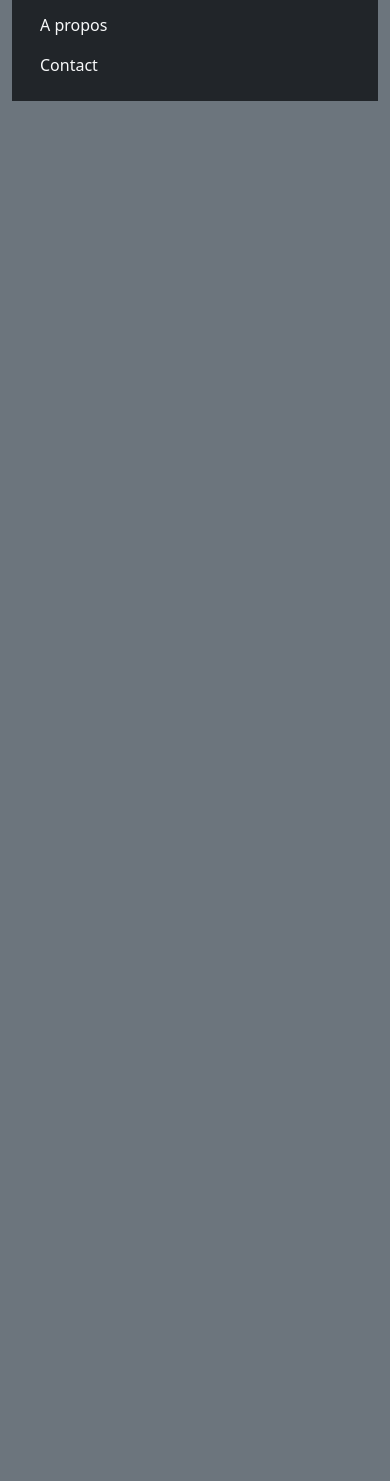
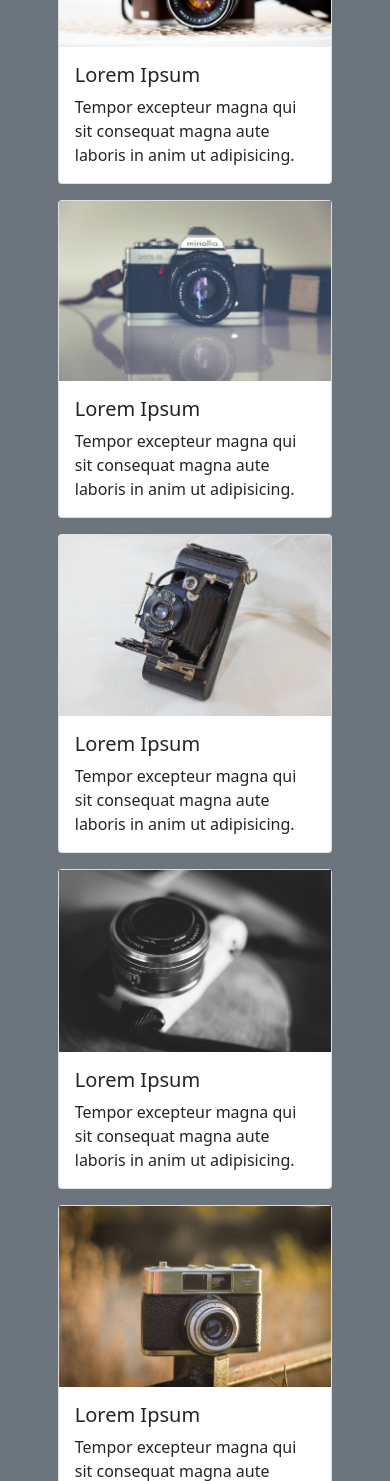
Before and after one commit to romainmontagnon/OC_RomainMontagnon_5_18012021, a website: page index.html in a window 390 px wide. Shown: the part 519-2000 px from the top of the page. Before the commit the page ends 844 px from the top, so only its background shows below. Drawn offline with nearby package versions, Linux system fonts and the light colour scheme.

Commit message:
landing page footer ok, presentation entreprise, responsive OK

```diff
--- a/index.html
+++ b/index.html
@@ -17,12 +17,12 @@
         <script src="https://kit.fontawesome.com/844f2c68d0.js" crossorigin="anonymous"></script>
     </head>
 
-    <body class="container bg-secondary">
+    <body class="container-lg bg-secondary">
         <main>
             <header>
-                <nav class="navbar navbar-expand-lg navbar-dark bg-dark">
-                    <div class="container-fluid">
-                        <a class="navbar-brand text-light navbar-dark" href="#">
+                <nav class="navbar navbar-expand-md navbar-dark bg-dark">
+                    <div class="container-fluid container-md">
+                        <a class="navbar-brand text-light navbar-dark" href="index.html">
                             <img src="img/logo/LOGO-alexander-andrews-soLEw77Napo-unsplash_CUT_small.png" width="30" height="30" alt="Logo Orinico">
                             <span>Orinoco Camera</span>
                         </a>
@@ -74,10 +74,87 @@
                             <img src="img/img/landing_hero_small_dan-freeman-rBY_CjoyItM-unsplash.png" class="d-block w-100" alt="appareil leica">
                           </div>
                         </div>
-                        <a class="btn btn-primary position-absolute bottom-0 end-0 mb-2 me-2" href="#" role="button">Visitez notre boutique</a>
+                        <a class="btn btn-secondary position-absolute bottom-0 end-0 mb-2 me-2" href="#" role="button">Visitez notre boutique</a>
                     </div>
                 </div>
                 <div>
+                    <h2 class="text-dark fw-normal">Pourquoi choisir Orinico ?</h2>
+                    <div class="landing-question landing-question_start">
+                        <div class="card mb-3 w-75">
+                            <div class="row g-0">
+                                <div class="col-md-4 my-auto"">
+                                <img src="img/img/vcam_5.jpg" class="overflow-hidden img-fluid alt="Appareil photo">
+                                </div>
+                                <div class="col-md-8">
+                                <div class="card-body">
+                                    <h5 class="card-title">Lorem Ipsum</h5>
+                                    <p class="card-text">Tempor excepteur magna qui sit consequat magna aute laboris in anim ut adipisicing.</p>
+                                </div>
+                                </div>
+                            </div>
+                        </div>
+                    </div>
+                    <div class="landing-question landing-question_end">
+                        <div class="card mb-3 w-75">
+                            <div class="row g-0">
+                                <div class="col-md-4 my-auto">
+                                <img src="img/img/vcam_4.jpg" class="overflow-hidden img-fluid" alt="Appareil photo">
+                                </div>
+                                <div class="col-md-8">
+                                <div class="card-body">
+                                    <h5 class="card-title">Lorem Ipsum</h5>
+                                    <p class="card-text">Tempor excepteur magna qui sit consequat magna aute laboris in anim ut adipisicing.</p>
+                                </div>
+                                </div>
+                            </div>
+                        </div>
+                    </div>
+                    <div class="landing-question landing-question_start">
+                        <div class="card mb-3 w-75">
+                            <div class="row g-0">
+                                <div class="col-md-4 my-auto"">
+                                <img src="img/img/vcam_3.jpg" class="overflow-hidden img-fluid alt="Appareil photo">
+                                </div>
+                                <div class="col-md-8">
+                                <div class="card-body">
+                                    <h5 class="card-title">Lorem Ipsum</h5>
+                                    <p class="card-text">Tempor excepteur magna qui sit consequat magna aute laboris in anim ut adipisicing.</p>
+                                </div>
+                                </div>
+                            </div>
+                        </div>
+                    </div>
+                    <div class="landing-question landing-question_end">
+                        <div class="card mb-3 w-75">
+                            <div class="row g-0">
+                                <div class="col-md-4 my-auto">
+                                <img src="img/img/vcam_2.jpg" class="overflow-hidden img-fluid" alt="Appareil photo">
+                                </div>
+                                <div class="col-md-8">
+                                <div class="card-body">
+                                    <h5 class="card-title">Lorem Ipsum</h5>
+                                    <p class="card-text">Tempor excepteur magna qui sit consequat magna aute laboris in anim ut adipisicing.</p>
+                                </div>
+                                </div>
+                            </div>
+                        </div>
+                    </div>
+                    <div class="landing-question landing-question_start">
+                        <div class="card mb-3 w-75">
+                            <div class="row g-0">
+                                <div class="col-md-4 my-auto">
+                                <img src="img/img/vcam_1.jpg" class="overflow-hidden img-fluid" alt="Appareil photo">
+                                </div>
+                                <div class="col-md-8">
+                                <div class="card-body">
+                                    <h5 class="card-title">Lorem Ipsum</h5>
+                                    <p class="card-text">Tempor excepteur magna qui sit consequat magna aute laboris in anim ut adipisicing.</p>
+                                </div>
+                                </div>
+                            </div>
+                        </div>
+                    </div>
+
                     <div>
                         <input type="submit" value="Appeler la fonction" id="submit">
                         <div id="result"></div>
@@ -92,29 +169,33 @@
                     </div>
                 </div>
             </section>
-            <footer>
-
-                    <div class="container-fluid bg-dark col">
-                        <div class="row">
-                                <div>
-                                    <img src="img/logo/LOGO-alexander-andrews-soLEw77Napo-unsplash_CUT_small.png" width="30" height="30" alt="Logo Orinico">
-                                    <span class="text-light fs-5 fw-bold">Orinoco Camera</span>
-                                </div>
-
-                                    <ul class="row">
+            <footer class="bg-dark row">
+                <a class="col my-auto py-2 navbar-brand" href="index.html">
+                    <img src="img/logo/LOGO-alexander-andrews-soLEw77Napo-unsplash_CUT_small.png" width="60" height="60" alt="Logo Orinico">
+                    <span class="text-light fw-normal d-md-inline d-none">Orinoco Camera</span>
+                </a>
+                <ul class="col my-auto py-2 d-sm-inline d-none">
                     <li>
-                                            <h3 class="text-light fs-5">Quick Links</h3>
+                        <a class="nav-link active text-light text-center" href="#">A propos</a>
                     </li>
                     <li>
-                                            <a class="nav-link active text-light" aria-current="page" href="#">A propos</a>
+                        <a class="nav-link active text-light text-center" href="#">FAQ</a>
+                    </li>
+                </ul>
+                <ul class="col my-auto py-2">
+                    <li>
+                        <a class="nav-link active text-light text-center" href="#">Contact</a>
                     </li>
                     <li>
-                                            <a class="nav-link active text-light" aria-current="page" href="#">Contact</a>
+                        <a class="nav-link active text-light text-center" href="#">CGV</a>
                     </li>
                 </ul>
+                <div class="col my-auto py-2 text-light text-end">
+                    <span class="d-md-inline d-none">Follow us :</span>
+                    <i class="fab fa-500px"></i>
+                    <i class="fab fa-facebook-square"></i>
+                    <i class="fab fa-instagram-square"></i>
                 </div>
-                    </div>
-
             </footer>
         </main>
         <script src="js/script.js" async></script>
--- a/stylesheet/style.scss
+++ b/stylesheet/style.scss
@@ -1,11 +1,20 @@
-.hero{
-    width: 100%;
-    height: 50%;
-    overflow: hidden;
-    display: flex;
-    justify-content: baseline;
-    img{
-        object-fit: cover;
-        width: 100%;
+.landing-question{
+    &_start{
+        display: flex;
+        flex-direction: column;
+        align-items: flex-start;
+    }
+    &_end{
+        display: flex;
+        flex-direction: column;
+        align-items: flex-end;
     }
 }
+
+@media screen and (max-width: 576px){
+.landing-question{
+    display: flex;
+    flex-direction: column;
+    align-items: center;
+}
+}
```
Also changed, not shown: img/img/vcam_1.jpg (added), img/img/vcam_2.jpg (added), img/img/vcam_3.jpg (added), img/img/vcam_4.jpg (added), img/img/vcam_5.jpg (added), stylesheet/style.css, 1 other file. Lines whose indentation alone changed are shown as unchanged.
